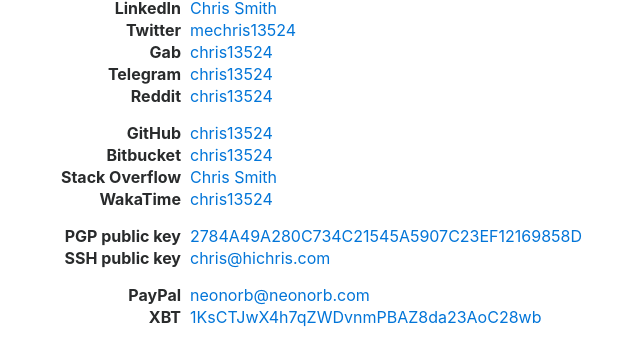
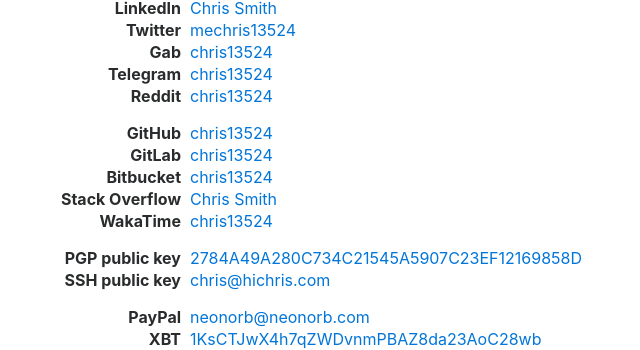
Before and after one commit to chris13524/hichris.com, a plain HTML site: page index.html in a window 1280 px wide. Shown: the part 464-814 px from the top of the page, without its empty margins (451-1091 px from the left). Drawn offline with nearby package versions, Linux system fonts and the light colour scheme; a script that the page names is missing.

Commit message:
Add GitLab to contact list.

```diff
--- a/index.html
+++ b/index.html
@@ -51,6 +51,7 @@
 <tr class="gap"><th>Reddit</th><td><a href="https://reddit.com/u/chris13524">chris13524</a></td></tr>
 
 <tr><th>GitHub</th><td><a href="https://github.com/chris13524">chris13524</a></td></tr>
+<tr><th>GitLab</th><td><a href="https://gitlab.com/chris13524">chris13524</a></td></tr>
 <tr><th>Bitbucket</th><td><a href="https://bitbucket.org/chris13524/">chris13524</a></td></tr>
 <tr><th>Stack Overflow</th><td><a href="https://stackoverflow.com/users/3171100/chris-smith">Chris Smith</a></td></tr>
 <tr class="gap"><th>WakaTime</th><td><a href="https://wakatime.com/@chris13524">chris13524</a></td></tr>
```
